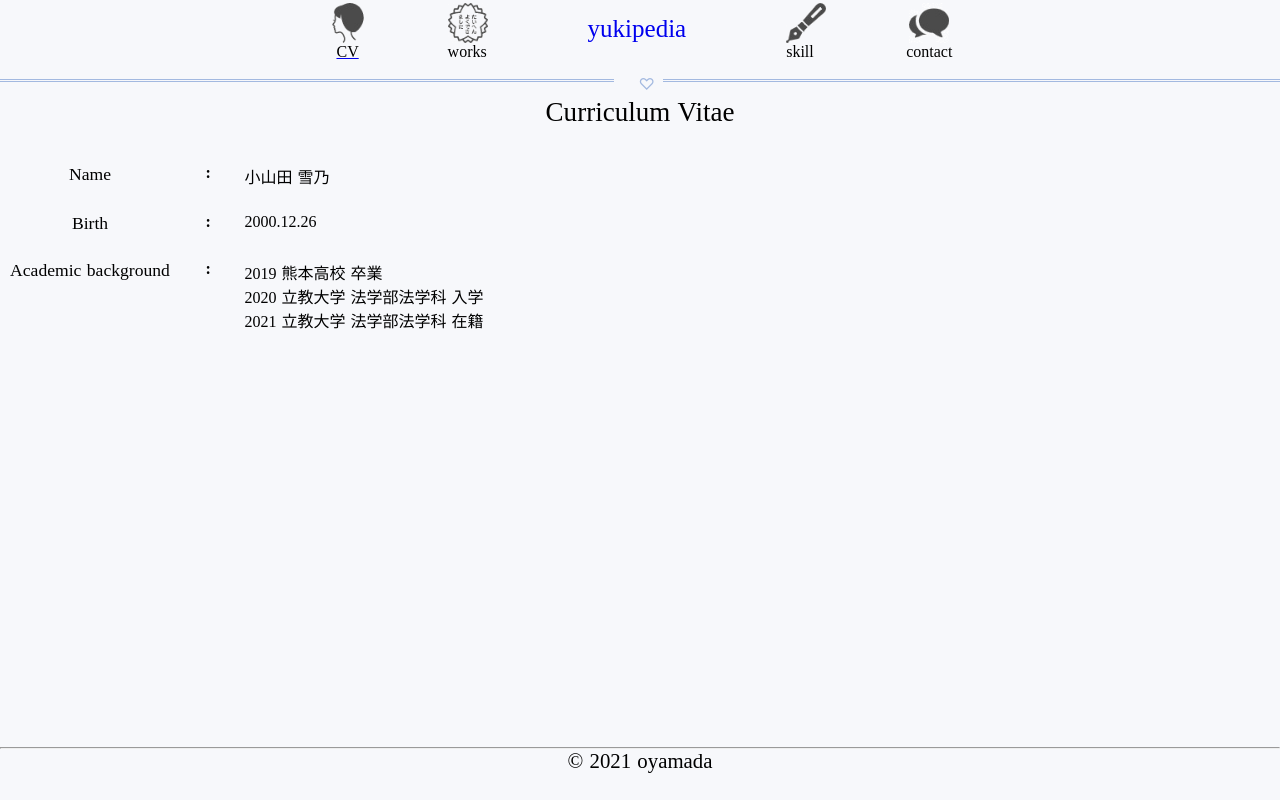
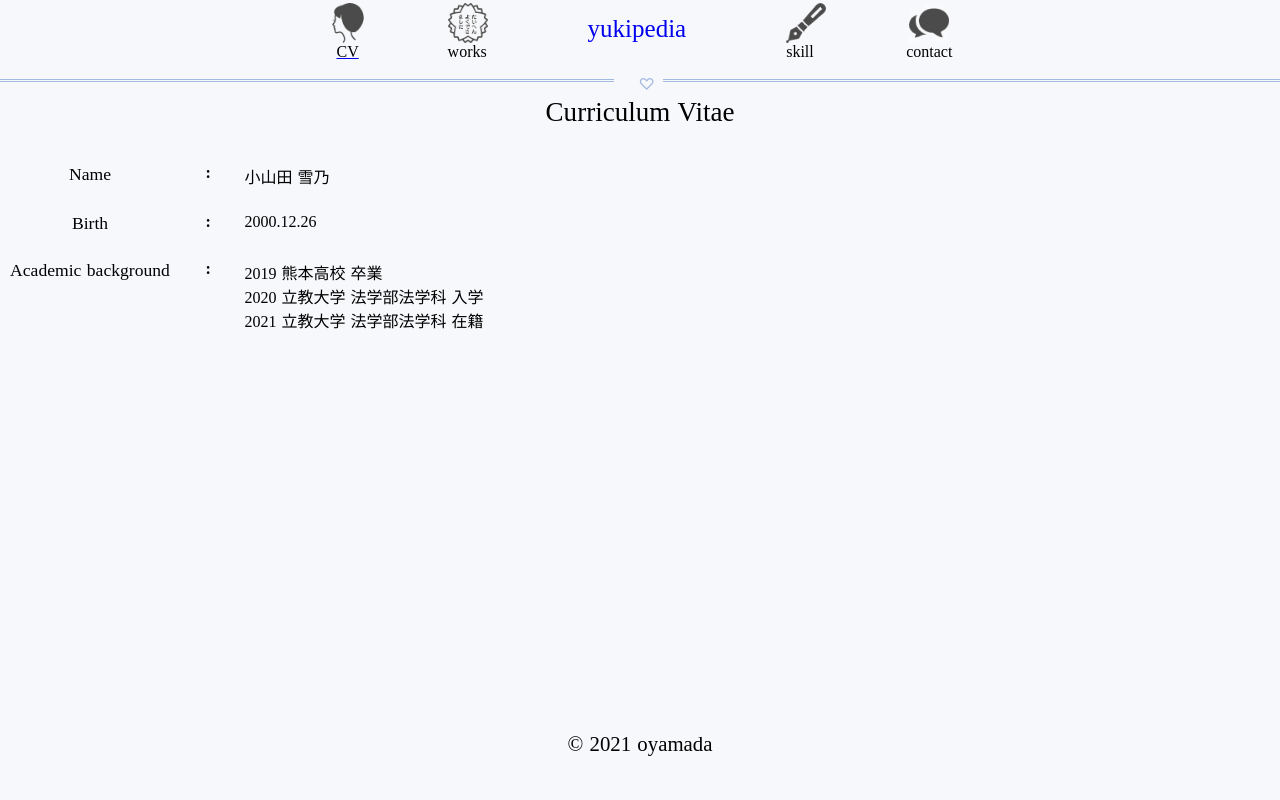
Before and after one commit to schnee25/portfolio, a Nuxt app: page /aboutme in a window 1280 px wide. Built offline with nearby package versions, Linux system fonts and the light colour scheme; a web font is replaced by a local one.

Commit message:
br削除

```diff
--- a/pages/aboutme.vue
+++ b/pages/aboutme.vue
@@ -41,7 +41,7 @@
         </div>
     </div>
 
-    <hr class="border" />
+
     <div class="footer">
       <AppFooter></AppFooter>
     </div>
```
